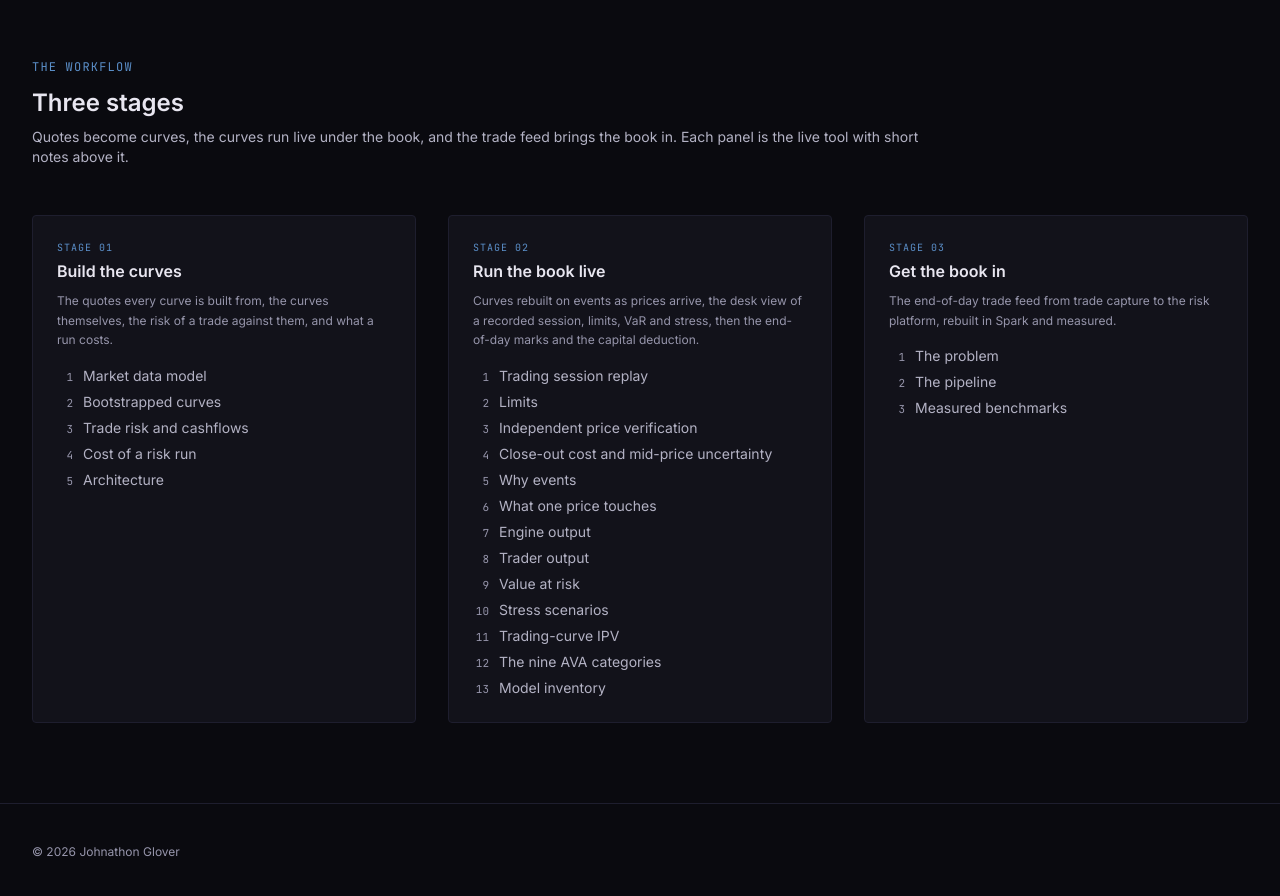
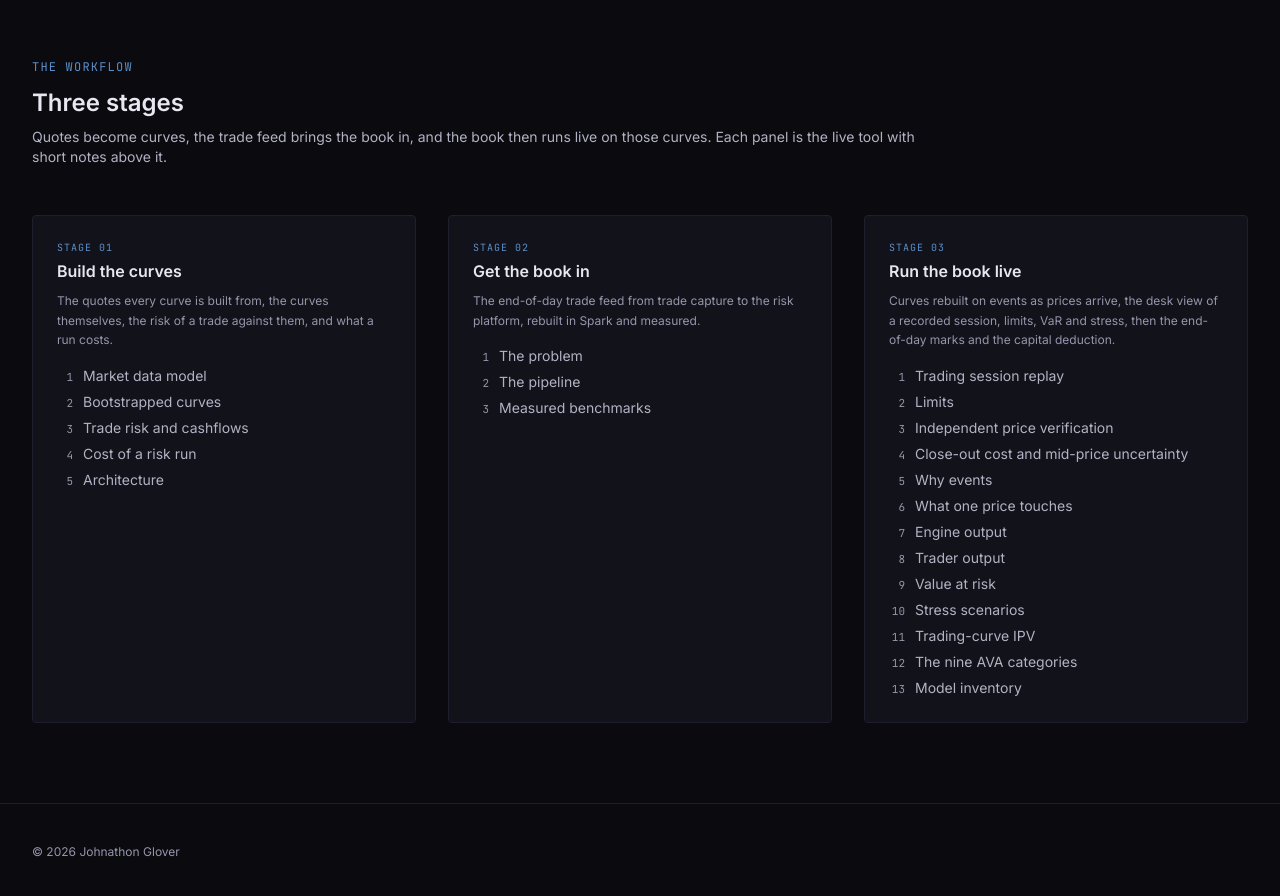
Before and after one commit to jrwglover/portfolio, a React (Vite) app: page / in a window 1280 px wide. Shown: the part 1460-2356 px from the top of the page. Built offline with nearby package versions, Linux system fonts and the light colour scheme.

Commit message:
Stage order follows the data: the trade feed brings the book in before it runs live

```diff
--- a/src/components/landing/WorkflowList.tsx
+++ b/src/components/landing/WorkflowList.tsx
@@ -14,8 +14,8 @@ export default function WorkflowList() {
           Three stages
         </h2>
         <p className="text-sm mt-2 max-w-4xl" style={{ color: 'var(--text-secondary)' }}>
-          Quotes become curves, the curves run live under the book, and the trade feed
-          brings the book in. Each panel is the live tool with short notes above it.
+          Quotes become curves, the trade feed brings the book in, and the book then runs
+          live on those curves. Each panel is the live tool with short notes above it.
         </p>
       </div>
 
--- a/src/config/workflow.ts
+++ b/src/config/workflow.ts
@@ -38,7 +38,16 @@ export const stages: Stage[] = [
     ],
   },
   {
-    slug: 'live', n: '02', title: 'Run the book live', component: 'RtEngineDashboard',
+    slug: 'book', n: '02', title: 'Get the book in', component: 'BridgeDashboard',
+    lede: 'The end-of-day trade feed from trade capture to the risk platform, rebuilt in Spark and measured.',
+    panels: [
+      { key: 'problem', title: 'The problem', notes: ['trade-feed'] },
+      { key: 'pipeline', title: 'The pipeline', notes: ['trade-feed'] },
+      { key: 'benchmarks', title: 'Measured benchmarks', notes: ['trade-feed'] },
+    ],
+  },
+  {
+    slug: 'live', n: '03', title: 'Run the book live', component: 'RtEngineDashboard',
     lede: 'Curves rebuilt on events as prices arrive, the desk view of a recorded session, limits, VaR and stress, then the end-of-day marks and the capital deduction.',
     panels: [
       { key: 'desk', title: 'Trading session replay', notes: ['session-replay'] },
@@ -54,15 +63,6 @@ export const stages: Stage[] = [
       { key: 'ipv', title: 'Trading-curve IPV', notes: ['eod-marking'] },
       { key: 'exit', title: 'The nine AVA categories', notes: ['ava-table'] },
       { key: 'inventory', title: 'Model inventory', notes: ['model-inventory'] },
-    ],
-  },
-  {
-    slug: 'book', n: '03', title: 'Get the book in', component: 'BridgeDashboard',
-    lede: 'The end-of-day trade feed from trade capture to the risk platform, rebuilt in Spark and measured.',
-    panels: [
-      { key: 'problem', title: 'The problem', notes: ['trade-feed'] },
-      { key: 'pipeline', title: 'The pipeline', notes: ['trade-feed'] },
-      { key: 'benchmarks', title: 'Measured benchmarks', notes: ['trade-feed'] },
     ],
   },
 ];
```
